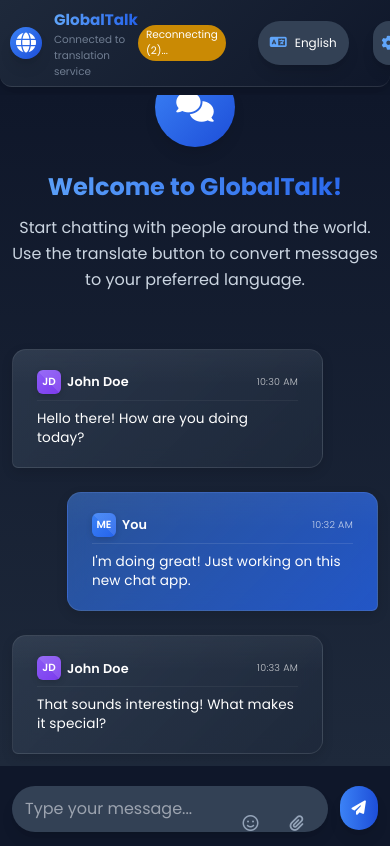
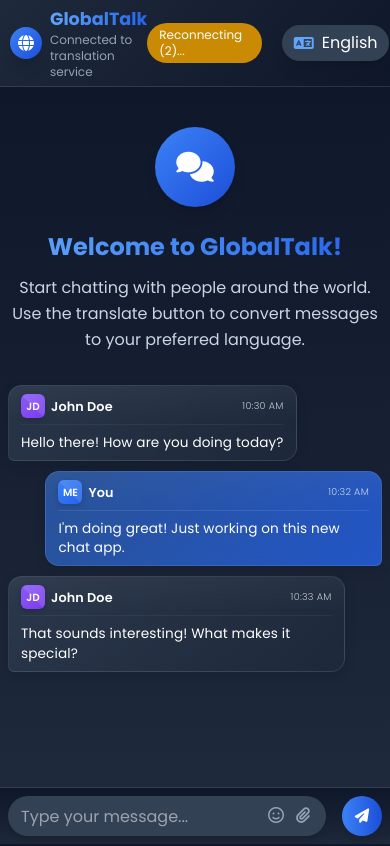
Before and after one commit to Talha-SE/AirChat, a website: page index.html in a window 390 px wide. Drawn offline with nearby package versions, Linux system fonts and the light colour scheme; no server answers.

```diff
--- a/css/responsive.css
+++ b/css/responsive.css
@@ -5,122 +5,90 @@
     -webkit-tap-highlight-color: transparent;
 }
 
+/* Application container - fixed viewport sizing */
+.container {
+    width: 100vw !important;
+    max-width: 100vw !important;
+    height: 100vh !important;
+    max-height: 100vh !important;
+    margin: 0 !important;
+    padding: 0 !important;
+    overflow: hidden !important;
+}
+
 /* Enhanced header responsiveness */
 .app-header {
-    display: flex;
-    align-items: center;
-    justify-content: space-between;
-    flex-wrap: nowrap;
+    width: 100% !important;
+    box-sizing: border-box !important;
 }
 
-/* Small phones (up to 640px) */
+/* Mobile styles (up to 640px) */
 @media (max-width: 640px) {
+    /* Reset any container styles that might interfere */
     .container {
         padding: 0 !important;
-        height: 100vh !important;
-        max-width: 100% !important;
-        width: 100% !important;
+        margin: 0 !important;
     }
 
-    .chat-container {
-        margin: 0 !important;
-        border-radius: 0 !important;
-        padding: 0.75rem !important;
+    /* Header adjustments for better mobile fit */
+    .app-header {
+        padding: 6px 10px !important;
+        border-radius: 0 !important; /* Remove border radius on small screens */
     }
 
-    .message-bubble {
-        max-width: 85% !important;
-        padding: 0.75rem !important;
-        margin-bottom: 0.75rem;
+    /* Optimize header elements */
+    .app-logo {
+        width: 32px !important;
+        height: 32px !important;
+        min-width: 32px !important;
     }
 
-    .message-form-container {
-        padding: 0.75rem !important;
-        border-radius: 1rem 1rem 0 0 !important;
+    .app-title {
+        font-size: 16px !important;
+        margin-bottom: 0 !important;
     }
 
-    #language-dropdown {
-        right: -2rem;
-        max-height: 80vh;
-        overflow-y: auto;
+    .header-controls {
+        gap: 4px !important;
     }
 
-    /* Responsive header for mobile */
-    .app-header {
-        padding: 6px 10px !important;
-        border-radius: 0 0 0.75rem 0.75rem !important;
+    /* Compact chat area */
+    .chat-container {
+        border-radius: 0 !important;
+        padding: 8px !important;
+        margin: 0 !important;
     }
 
-    /* Logo and app name */
-    .app-header .w-12 {
-        width: 2rem !important;
-        height: 2rem !important;
-        min-width: 2rem !important;
-        font-size: 0.875rem !important;
+    /* Optimize form area */
+    .message-form-container {
+        padding: 8px !important;
+        border-radius: 0 !important;
+        margin: 0 !important;
     }
 
-    .app-header h1 {
-        font-size: 0.95rem !important;
-        margin-bottom: -2px !important;
+    #message-form {
+        gap: 8px;
     }
 
-    .app-header p {
-        font-size: 0.65rem !important;
-        opacity: 0.7;
+    #message-form button[type="submit"] {
+        width: 40px !important;
+        height: 40px !important;
+        min-width: 40px !important;
     }
 
-    /* Header controls */
-    #connection-status {
-        font-size: 0.65rem !important;
-        padding: 2px 8px !important;
+    /* Adjust message input size */
+    .message-input {
+        height: 40px !important;
+        padding: 8px 12px !important;
     }
 
-    .app-header .relative.group button {
-        padding: 4px 10px !important;
-        font-size: 0.75rem !important;
-    }
-
-    .app-header .space-x-4 {
-        column-gap: 0.5rem !important;
-    }
-
-    .app-header .w-12.h-12.rounded-full {
-        width: 2rem !important;
-        height: 2rem !important;
-        min-width: 2rem !important;
-    }
-
-    /* Make translation toggle more compact */
-    #translate-toggle {
-        padding: 4px 10px !important;
-        font-size: 0.75rem !important;
-    }
-
-    #translate-toggle i {
-        font-size: 0.85rem !important;
-    }
-
-    /* Settings button */
-    .app-header button.bg-slate-700.hover\:bg-slate-600.w-12.h-12 {
-        width: 2rem !important;
-        height: 2rem !important;
-        min-width: 2rem !important;
-    }
-
-    /* Language dropdown position */
-    #language-dropdown {
-        width: 240px !important;
-        right: -30px !important;
-        top: 35px !important;
-    }
-
-    .language-selector {
-        padding: 6px !important;
-        font-size: 0.75rem !important;
+    .message-input + div {
+        top: 50% !important;
+        transform: translateY(-50%) !important;
     }
 }
 
-/* Very small phones (under 380px) */
+/* Small phones adjustments */
 @media (max-width: 380px) {
     /* Even more compact header */
     .app-header {
@@ -132,206 +100,109 @@
         display: none !important;
     }
 
-    /* Smaller logo */
-    .app-header .w-12 {
-        width: 1.75rem !important;
-        height: 1.75rem !important;
-        min-width: 1.75rem !important;
+    /* Smallest controls */
+    .app-logo {
+        width: 28px !important;
+        height: 28px !important;
+        min-width: 28px !important;
     }
 
-    .app-header h1 {
-        font-size: 0.85rem !important;
+    .app-title {
+        font-size: 14px !important;
     }
 
-    /* Smallest controls */
+    /* Connection status */
     #connection-status {
-        max-width: 80px !important;
+        max-width: 70px !important;
         white-space: nowrap !important;
         overflow: hidden !important;
         text-overflow: ellipsis !important;
-        padding: 2px 6px !important;
+        padding: 2px 4px !important;
+        font-size: 10px !important;
     }
 
-    #translate-toggle span {
-        max-width: 50px !important;
-        white-space: nowrap !important;
-        overflow: hidden !important;
-        text-overflow: ellipsis !important;
+    /* Translation toggle compact */
+    #translate-toggle {
+        padding: 4px 8px !important;
+        font-size: 10px !important;
     }
 
-    .app-header .space-x-4 {
-        column-gap: 0.3rem !important;
+    .header-controls > * {
+        transform: scale(0.9);
     }
 
-    /* More compact language dropdown */
-    #language-dropdown {
-        width: 200px !important;
-        padding: 0.5rem !important;
-    }
-
-    .language-selector {
-        padding: 4px !important;
-        font-size: 0.7rem !important;
+    /* Settings button */
+    .header-controls button.w-12.h-12 {
+        width: 28px !important;
+        height: 28px !important;
+        min-width: 28px !important;
     }
 }
 
-/* Extra small devices (under 320px) */
+/* Extra small devices adjustments */
 @media (max-width: 320px) {
-    /* Extreme space saving */
     #translate-toggle span {
-        display: none !important;
+        display: none !important; /* Hide text on very small screens */
     }
 
-    #translate-toggle {
-        padding: 4px !important;
-        width: 28px !important;
-        height: 28px !important;
-        display: flex !important;
-        align-items: center !important;
-        justify-content: center !important;
+    .app-logo {
+        width: 24px !important;
+        height: 24px !important;
+        min-width: 24px !important;
     }
 
-    /* Smallest possible header while keeping functionality */
-    .app-header .w-12 {
-        width: 1.5rem !important;
-        height: 1.5rem !important;
-        min-width: 1.5rem !important;
+    .app-logo i {
+        font-size: 12px !important;
     }
 
-    /* Minimize space between items */
-    .app-header .space-x-3 {
-        column-gap: 0.25rem !important;
+    .header-controls {
+        gap: 2px !important;
     }
 
-    #connection-status {
-        max-width: 60px !important;
-        font-size: 0.6rem !important;
-    }
-
-    /* Settings button */
-    .app-header button.bg-slate-700.hover\:bg-slate-600.w-12.h-12 {
-        width: 1.75rem !important;
-        height: 1.75rem !important;
-        min-width: 1.75rem !important;
+    #connection-status span {
+        font-size: 9px !important;
     }
 }
 
-/* Tablets (641px to 1024px) */
-@media (min-width: 641px) and (max-width: 1024px) {
+/* Fix Safari issues with viewport height */
+@supports (-webkit-touch-callout: none) {
     .container {
-        max-width: 95% !important;
+        height: -webkit-fill-available !important;
     }
 
-    .message-bubble {
-        max-width: 90% !important;
-    }
-
-    .app-header {
-        padding: 1rem !important;
-    }
-
-    .message-form-container {
-        padding: 1rem !important;
-    }
-
-    #language-dropdown {
-        right: 0;
-        width: 18rem;
+    .chat-container {
+        height: auto !important;
     }
 }
 
-/* Landscape orientation for mobile devices */
-@media (max-height: 500px) and (orientation: landscape) {
-    .container {
-        height: 100vh !important;
-        padding: 0 !important;
-    }
-
-    .app-header {
-        padding: 0.5rem !important;
-    }
-
-    .chat-container {
-        padding: 0.5rem !important;
-    }
-
-    .welcome-container {
-        padding: 0.5rem !important;
-    }
-
-    .message-form-container {
-        padding: 0.5rem !important;
-    }
-}
-
-/* Touch-friendly improvements */
-button, .language-selector, .file-item, a {
-    cursor: pointer;
-    touch-action: manipulation;
-    min-height: 44px; /* Apple's recommended minimum tap target size */
-}
-
-/* Make action buttons larger for touch */
-.message-form-container button,
-#translate-toggle,
-.language-selector {
-    font-size: 1rem;
-    padding: 0.75rem !important;
-}
-
-/* Add mobile app feel */
-@media (display-mode: standalone) {
-    body {
-        overscroll-behavior: none;
-    }
-}
-
-/* Improve scrolling */
+/* Ensure proper scrolling */
 .chat-container {
     -webkit-overflow-scrolling: touch;
     scroll-behavior: smooth;
     overscroll-behavior-y: contain;
-    overflow-y: auto;
-    scrollbar-width: thin;
 }
 
-/* Fix image display on mobile */
-img.max-h-64 {
-    max-width: 100%;
-    height: auto;
-    object-fit: contain;
+/* Fix landscape orientation */
+@media (orientation: landscape) and (max-height: 500px) {
+    .app-header {
+        padding: 4px 8px !important;
     }
 
-/* Fix message input on mobile */
-#message-input {
-    font-size: 16px !important; /* Prevent iOS zoom on focus */
-    padding-right: 5rem !important; /* Ensure there's space for buttons */
+    .chat-container {
+        height: auto !important;
     }
 
-/* Improve file attachment display */
-.file-item {
-    width: 100%;
+    .message-form-container {
+        padding: 4px 8px !important;
     }
 
-/* Better tap targets for form controls */
-.message-form-container .absolute button {
-    margin: 0 0.2rem;
-    padding: 0.5rem !important;
+    /* More compact header in landscape */
+    .app-logo {
+        width: 28px !important;
+        height: 28px !important;
     }
 
-/* Prevent text selection on double-tap */
-p, h1, h2, span, div {
-    -webkit-user-select: none;
-    user-select: none;
+    .app-title {
+        font-size: 14px !important;
     }
-
-/* Allow text selection in message content */
-.message-bubble p {
-    -webkit-user-select: text;
-    user-select: text;
 }
-
-/* Smooth animations for better performance */
-* {
-    transition: all 0.2s ease;
-}
--- a/index.html
+++ b/index.html
@@ -2,7 +2,10 @@
 <html lang="en">
 <head>
     <meta charset="UTF-8">
-    <meta name="viewport" content="width=device-width, initial-scale=1.0, maximum-scale=1.0, user-scalable=no">
+    <!-- Fixed viewport settings -->
+    <meta name="viewport" content="width=device-width, initial-scale=1.0, maximum-scale=1.0, user-scalable=no, viewport-fit=cover">
+    <meta name="apple-mobile-web-app-capable" content="yes">
+    <meta name="apple-mobile-web-app-status-bar-style" content="black-translucent">
     <title>GlobalTalk - Multilingual Chat App</title>
     <script src="https://cdn.tailwindcss.com"></script>
     <link rel="stylesheet" href="https://cdnjs.cloudflare.com/ajax/libs/font-awesome/6.4.0/css/all.min.css">
@@ -11,27 +14,27 @@
     <script src="https://cdn.socket.io/4.7.2/socket.io.min.js"></script>
 </head>
 <body class="text-white">
-    <div class="container mx-auto max-w-4xl h-screen flex flex-col">
-        <!-- Header -->
-        <header class="app-header p-4 rounded-b-2xl shadow-lg flex items-center justify-between mb-2">
-            <div class="flex items-center space-x-3">
-                <div class="app-logo w-12 h-12 rounded-full bg-gradient-to-br from-blue-500 to-blue-700 flex items-center justify-center shadow-lg">
-                    <i class="fas fa-globe text-xl"></i>
+    <div class="container mx-0 px-0 flex flex-col">
+        <!-- Header with improved classes -->
+        <header class="app-header shadow-lg flex items-center justify-between">
+            <div class="flex items-center space-x-2">
+                <div class="app-logo w-10 h-10 rounded-full bg-gradient-to-br from-blue-500 to-blue-700 flex items-center justify-center shadow-lg">
+                    <i class="fas fa-globe"></i>
                 </div>
                 <div>
-                    <h1 class="app-title text-xl font-bold bg-clip-text text-transparent bg-gradient-to-r from-blue-400 to-blue-600">GlobalTalk</h1>
+                    <h1 class="app-title font-bold bg-clip-text text-transparent bg-gradient-to-r from-blue-400 to-blue-600">GlobalTalk</h1>
                     <p class="text-xs text-slate-400">Connected to translation service</p>
                 </div>
             </div>
 
-            <div class="header-controls flex items-center space-x-4">
-                <div id="connection-status" class="connection-badge px-3 py-1 rounded-full bg-yellow-600 text-xs mr-2">
+            <div class="header-controls flex items-center space-x-2">
+                <div id="connection-status" class="connection-badge px-2 py-1 rounded-full bg-yellow-600 text-xs">
                     <span>Connecting...</span>
                 </div>
                 <div class="relative group">
-                    <button id="translate-toggle" class="bg-slate-700 hover:bg-slate-600 px-5 py-2.5 rounded-full flex items-center space-x-2 transition-all shadow-lg">
+                    <button id="translate-toggle" class="bg-slate-700 hover:bg-slate-600 px-3 py-1.5 rounded-full flex items-center transition-all shadow-lg">
                         <i class="fas fa-language text-blue-400"></i>
-                        <span class="ml-2">Translate</span>
+                        <span class="ml-1 text-sm">Translate</span>
                     </button>
                     <div id="language-dropdown" class="hidden absolute right-0 mt-3 w-56 bg-slate-800 rounded-xl shadow-2xl z-10 p-3 border border-slate-700">
                         <div class="text-xs text-slate-400 px-2 py-2 border-b border-slate-700 mb-2">Translate to:</div>
@@ -60,14 +63,14 @@
                         </div>
                     </div>
                 </div>
-                <button class="bg-slate-700 hover:bg-slate-600 w-12 h-12 rounded-full flex items-center justify-center transition-all shadow-lg">
+                <button class="bg-slate-700 hover:bg-slate-600 w-10 h-10 rounded-full flex items-center justify-center transition-all shadow-lg">
                     <i class="fas fa-cog text-blue-400"></i>
                 </button>
             </div>
         </header>
 
-        <!-- Chat area -->
-        <div class="chat-container overflow-y-auto p-5 space-y-6 flex-grow bg-gradient-to-b from-slate-900 to-slate-800 rounded-xl mx-2">
+        <!-- Chat area (keep existing content, just adjust the container class) -->
+        <div class="chat-container p-3 flex-grow bg-gradient-to-b from-slate-900 to-slate-800 overflow-y-auto">
             <!-- Welcome message -->
             <div class="welcome-container text-center py-8">
                 <div class="w-20 h-20 mx-auto rounded-full bg-gradient-to-br from-blue-500 to-blue-700 flex items-center justify-center mb-6 shadow-lg">
@@ -136,9 +139,9 @@
             </div>
         </div>
 
-        <!-- Message input -->
-        <div class="message-form-container p-4 rounded-t-2xl mt-2">
-            <form id="message-form" class="flex space-x-3">
+        <!-- Message input form -->
+        <div class="message-form-container">
+            <form id="message-form" class="flex space-x-2">
                 <div class="flex-grow relative">
                     <input
                         id="message-input"
--- a/style.css
+++ b/style.css
@@ -1,13 +1,38 @@
 @import url('https://fonts.googleapis.com/css2?family=Poppins:wght@300;400;500;600;700&display=swap');
+
+/* Root-level viewport control */
+html, body {
+    height: 100%;
+    width: 100%;
+    margin: 0;
+    padding: 0;
+    overflow: hidden;
+}
 
 body {
     font-family: 'Poppins', sans-serif;
     background-color: #0f172a;
     color: #f1f5f9;
+    display: flex;
+    flex-direction: column;
+}
+
+.container {
+    width: 100%;
+    max-width: 100%;
+    height: 100vh;
+    margin: 0;
+    padding: 0;
+    display: flex;
+    flex-direction: column;
+    overflow: hidden;
 }
 
 .chat-container {
-    height: calc(100vh - 140px);
+    flex: 1;
+    height: auto;
+    min-height: 0;
+    overflow-y: auto;
     scrollbar-width: thin;
     scrollbar-color: #475569 #1e293b;
 }
@@ -304,30 +329,29 @@
 }
 
 .app-header {
+    width: 100%;
+    padding: 8px 16px;
     background: linear-gradient(135deg, #1e293b 0%, #0f172a 100%);
     border-bottom: 1px solid rgba(255,255,255,0.1);
-    padding: 10px 16px; /* Added specific padding */
+    display: flex;
+    align-items: center;
+    justify-content: space-between;
+    flex-wrap: nowrap;
+    box-sizing: border-box;
     transition: all 0.3s ease;
+    flex-shrink: 0;
 }
 
-/* Header components */
-.app-logo {
-    transition: all 0.3s ease;
+/* More flexible message form container */
+.message-form-container {
+    width: 100%;
+    padding: 8px 16px;
+    background: linear-gradient(0deg, #1e293b 0%, #0f172a 100%);
+    border-top: 1px solid rgba(255,255,255,0.1);
+    flex-shrink: 0;
+    box-sizing: border-box;
 }
 
-.app-title {
-    transition: all 0.3s ease;
-}
-
-.header-controls {
-    transition: all 0.3s ease;
-}
-
-.connection-badge {
-    transition: all 0.2s ease;
-}
-
-/* Responsive header adjustments based on screen size */
 @media (max-width: 768px) {
     .app-header {
         padding: 8px 12px;
```
Also changed, not shown: uploads/files-1745747214142-892879620.png (added), uploads/files-1745747441433-613874467.png (added). Lines whose indentation alone changed are shown as unchanged.
